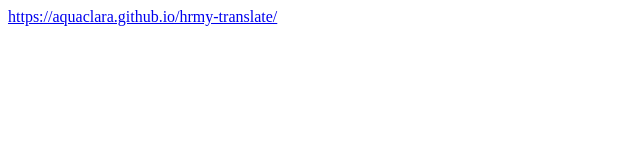
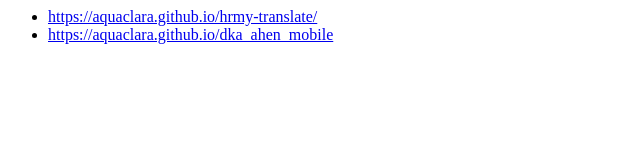
Before and after one commit to aquaclara/aquaclara.github.io, a plain HTML site: page index.html in a window 1280 px wide. Shown: the whole page, without its empty margins (0-640 px from the left). Drawn offline with Linux system fonts and the light colour scheme.

Commit message:
Update index.html

```diff
--- a/index.html
+++ b/index.html
@@ -1,5 +1,8 @@
 <html>
   <body>
-    <a href="https://aquaclara.github.io/hrmy-translate/">https://aquaclara.github.io/hrmy-translate/</a>
+    <ul>
+      <li><a href="https://aquaclara.github.io/hrmy-translate/">https://aquaclara.github.io/hrmy-translate/</a></li>
+      <li><a href="https://aquaclara.github.io/dka_ahen_mobile">https://aquaclara.github.io/dka_ahen_mobile</a></li>
+    </ul>
   </body>
 </html>
```
